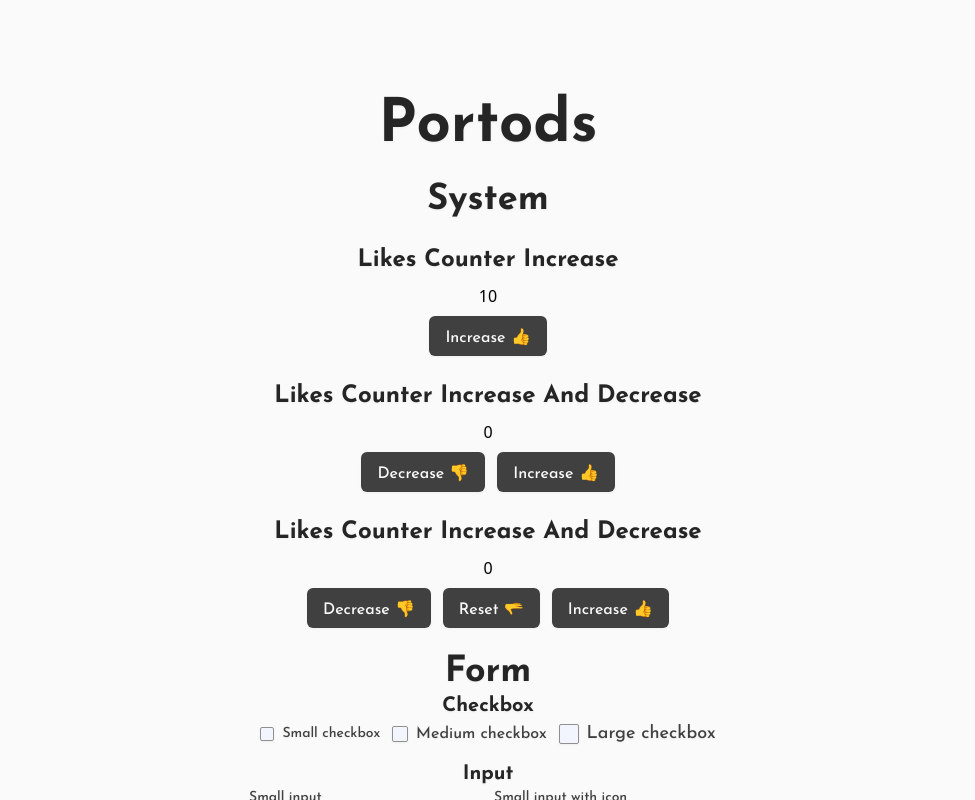
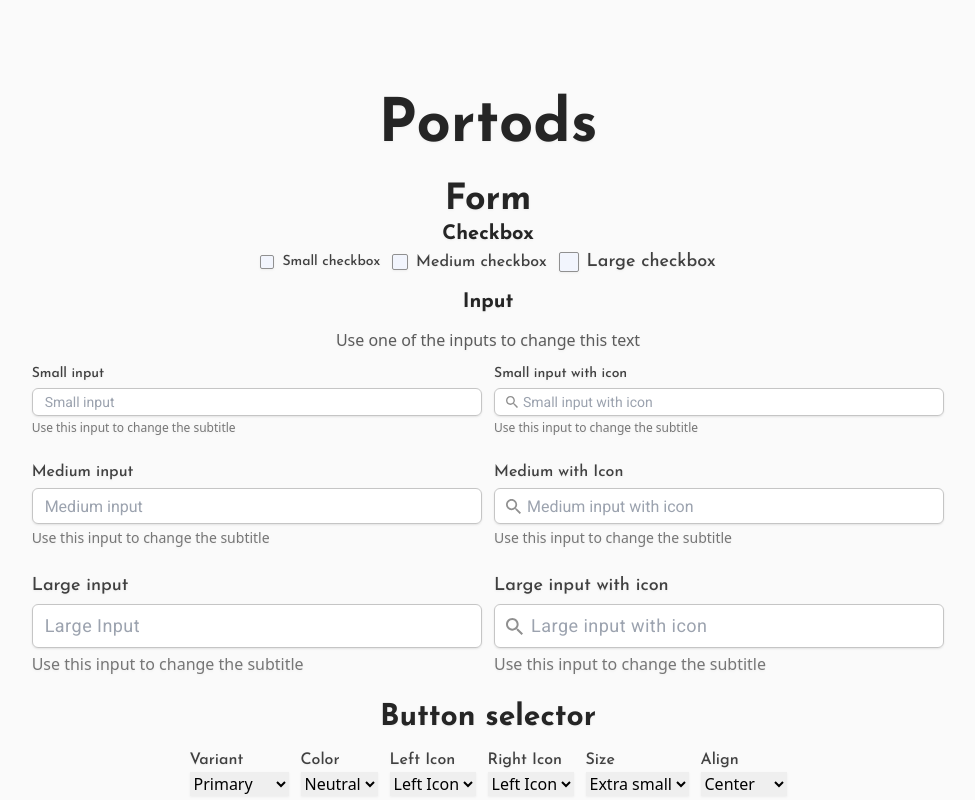
Before and after one commit to TheFlyingWhale/portods, a React (Create React App) app: page / in a window 1280 px wide. Shown: the whole page, without its empty margins (152-1127 px from the left). Built offline with nearby package versions, Linux system fonts and the light colour scheme.

Commit message:
Implement form helper text

```diff
--- a/src/App.tsx
+++ b/src/App.tsx
@@ -3,14 +3,12 @@ import { Heading, Vertical } from "./components";
 import ShowcaseButtons from "./showCase/ShowcaseButtons";
 import ShowcaseForm from "./showCase/ShowcaseForm";
 import ShowcaseIcons from "./showCase/ShowcaseIcons";
-import ShowCaseSystem from "./showCase/ShowcaseSystem";
 
 const App = () => {
     return (
         <Vertical className="bg-neutral-100 h-screen overflow-scroll justify-start items-center">
             <Vertical className="  justify-center items-center rounded-3xl drop-shadow-sm gap-6 p-24">
                 <Heading className="text-6xl">Portods</Heading>
-                <ShowCaseSystem />
                 <ShowcaseForm />
                 <ShowcaseButtons />
                 <ShowcaseIcons />
--- /dev/null
+++ b/src/components/form/HelperText.tsx
@@ -0,0 +1,41 @@
+import React from "react";
+import { twMerge } from "tailwind-merge";
+import { Text } from "../";
+
+const SIZE_SM = "text-xs";
+const SIZE_MD = "text-sm";
+const SIZE_LG = "text-base";
+
+const getSize = (size: LabelSize) => {
+    if (size === "sm") return SIZE_SM;
+
+    if (size === "lg") return SIZE_LG;
+
+    return SIZE_MD;
+};
+
+type LabelSize = "sm" | "md" | "lg";
+
+interface HelperTextProps {
+    children: string;
+    size?: "sm" | "md" | "lg";
+    className?: string;
+}
+
+const HelperText: React.FC<HelperTextProps> = ({
+    children,
+    size = "md",
+    className,
+}) => {
+    return (
+        <Text
+            className={twMerge(
+                `${getSize(size)} text-neutral-600 mt-1 ${className}`
+            )}
+        >
+            {children}
+        </Text>
+    );
+};
+
+export default HelperText;
--- a/src/components/form/Input.tsx
+++ b/src/components/form/Input.tsx
@@ -28,6 +28,8 @@ interface InputProps {
     placeholder?: string;
     size?: InputSize;
     leftIcon?: React.ReactNode;
+    onChange?: (event: React.ChangeEvent<HTMLInputElement>) => void;
+    value?: string;
 }
 
 const Input: React.FC<InputProps> = ({
@@ -36,6 +38,8 @@ const Input: React.FC<InputProps> = ({
     name,
     size = "md",
     leftIcon,
+    onChange,
+    value,
 }) => {
     return (
         <div className="mt-1 relative rounded-md shadow-sm">
@@ -60,6 +64,8 @@ const Input: React.FC<InputProps> = ({
                 placeholder={placeholder}
                 name={name}
                 id={name}
+                onChange={onChange}
+                value={value}
             />
         </div>
     );
--- a/src/components/index.ts
+++ b/src/components/index.ts
@@ -5,6 +5,7 @@ import Button from "./form/Button";
 import Input from "./form/Input";
 import Checkbox from "./form/Checkbox/Checkbox";
 import Label from "./form/Label";
+import HelperText from "./form/HelperText";
 
 //Typography
 import Heading from "./typography/Heading";
@@ -35,6 +36,7 @@ export {
     Input,
     Checkbox,
     Label,
+    HelperText,
     //Typography
     Heading,
     Text,
--- a/src/showCase/ShowcaseForm.tsx
+++ b/src/showCase/ShowcaseForm.tsx
@@ -1,20 +1,28 @@
-import React from "react";
+import React, { useState } from "react";
 import {
     Checkbox,
     Heading,
+    HelperText,
     Horizontal,
     IconSearch,
     Input,
     Label,
     Vertical,
+    Text,
 } from "../components";
 
 const ShowcaseForm = () => {
+    const [input, setInput] = useState("");
+
+    const handleChange = (e: React.ChangeEvent<HTMLInputElement>) => {
+        setInput(e.target.value);
+    };
+
     return (
-        <Vertical className="items-center">
+        <Vertical className="items-center w-full">
             <Heading>Form</Heading>
-            <Vertical className="gap-3">
-                <Vertical className="items-center">
+            <Vertical className="gap-3 w-full">
+                <Vertical className="items-center w-full">
                     <Heading className="text-xl">Checkbox</Heading>
                     <Horizontal className="gap-3">
                         <Checkbox name="Small checkbox" size="sm" />
@@ -22,9 +30,14 @@ const ShowcaseForm = () => {
                         <Checkbox name="Large checkbox" size="lg" />
                     </Horizontal>
                 </Vertical>
-                <Vertical className="items-center">
+                <Vertical className="items-center w-full gap-3">
                     <Heading className="text-xl">Input</Heading>
-                    <Vertical className="gap-3">
+                    <Text className="text-neutral-700">
+                        {input
+                            ? input
+                            : "Use one of the inputs to change this text"}
+                    </Text>
+                    <Vertical className="gap-6 w-full">
                         <Horizontal className="w-full gap-3">
                             <Vertical className="w-full">
                                 <Label htmlFor="smallInput" size="sm">
@@ -34,7 +47,12 @@ const ShowcaseForm = () => {
                                     placeholder="Small input"
                                     name="smallInput"
                                     size="sm"
+                                    value={input}
+                                    onChange={handleChange}
                                 />
+                                <HelperText size="sm">
+                                    Use this input to change the subtitle
+                                </HelperText>
                             </Vertical>
                             <Vertical className="w-full">
                                 <Label htmlFor="smallInputWithIcon" size="sm">
@@ -45,7 +63,12 @@ const ShowcaseForm = () => {
                                     name="smallInputWithIcon"
                                     size="sm"
                                     leftIcon={<IconSearch />}
+                                    value={input}
+                                    onChange={handleChange}
                                 />
+                                <HelperText size="sm">
+                                    Use this input to change the subtitle
+                                </HelperText>
                             </Vertical>
                         </Horizontal>
                         <Horizontal className="gap-3">
@@ -57,7 +80,12 @@ const ShowcaseForm = () => {
                                     placeholder="Medium input"
                                     name="mediumInput"
                                     size="md"
+                                    value={input}
+                                    onChange={handleChange}
                                 />
+                                <HelperText size="md">
+                                    Use this input to change the subtitle
+                                </HelperText>
                             </Vertical>
                             <Vertical className="w-full">
                                 <Label htmlFor="mediumInputWithIcon" size="md">
@@ -68,7 +96,12 @@ const ShowcaseForm = () => {
                                     name="mediumInputWithIcon"
                                     size="md"
                                     leftIcon={<IconSearch />}
+                                    value={input}
+                                    onChange={handleChange}
                                 />
+                                <HelperText size="md">
+                                    Use this input to change the subtitle
+                                </HelperText>
                             </Vertical>
                         </Horizontal>
                         <Horizontal className="gap-3">
@@ -77,10 +110,15 @@ const ShowcaseForm = () => {
                                     Large input
                                 </Label>
                                 <Input
-                                    placeholder="Input"
+                                    placeholder="Large Input"
                                     name="largeInput"
                                     size="lg"
+                                    value={input}
+                                    onChange={handleChange}
                                 />
+                                <HelperText size="lg">
+                                    Use this input to change the subtitle
+                                </HelperText>
                             </Vertical>
                             <Vertical className="w-full">
                                 <Label htmlFor="largeInputWithIcon" size="lg">
@@ -91,7 +129,12 @@ const ShowcaseForm = () => {
                                     name="largeInputWithIcon"
                                     size="lg"
                                     leftIcon={<IconSearch />}
+                                    value={input}
+                                    onChange={handleChange}
                                 />
+                                <HelperText size="lg">
+                                    Use this input to change the subtitle
+                                </HelperText>
                             </Vertical>
                         </Horizontal>
                     </Vertical>
```
